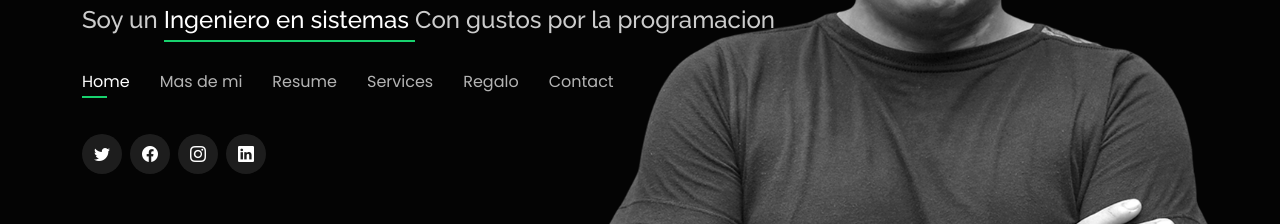
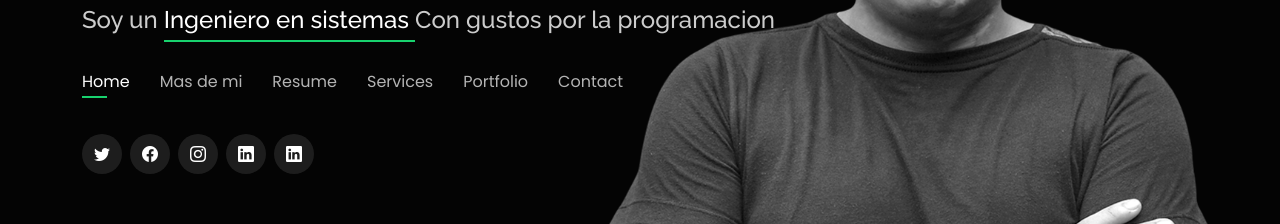
Before and after one commit to ELANONIMOGG/PAGINA-PERSONAL, a plain HTML site: page index.html in a window 1280 px wide. Shown: the part 344-568 px from the top of the page. Drawn offline with nearby package versions, Linux system fonts and the light colour scheme.

Commit message:
Update index.html

```diff
--- a/index.html
+++ b/index.html
@@ -49,7 +49,7 @@
           <li><a class="nav-link" href="#about">Mas de mi</a></li>
           <li><a class="nav-link" href="#resume">Resume</a></li>
           <li><a class="nav-link" href="#services">Services</a></li>
-          <li><a class="nav-link" href="Regalo/index.html">Regalo</a></li>
+          <li><a class="nav-link" href="#portfolio">Portfolio</a></li>
           <li><a class="nav-link" href="#contact">Contact</a></li>
         </ul>
         <i class="bi bi-list mobile-nav-toggle"></i>
@@ -60,6 +60,7 @@
         <a href="https://www.facebook.com/ElAnonimogg" class="facebook"><i class="bi bi-facebook"></i></a>
         <a href="https://www.instagram.com/el_anonimo_gg/" class="instagram"><i class="bi bi-instagram"></i></a>
         <a href="https://www.linkedin.com/in/miguel-zamudio-a59b03212/" class="linkedin"><i class="bi bi-linkedin"></i></a>
+        <a href="https://github.com/ELANONIMOGG/" class="linkedin"><i class="bi bi-linkedin"></i></a>
       </div>
 
     </div>
```
